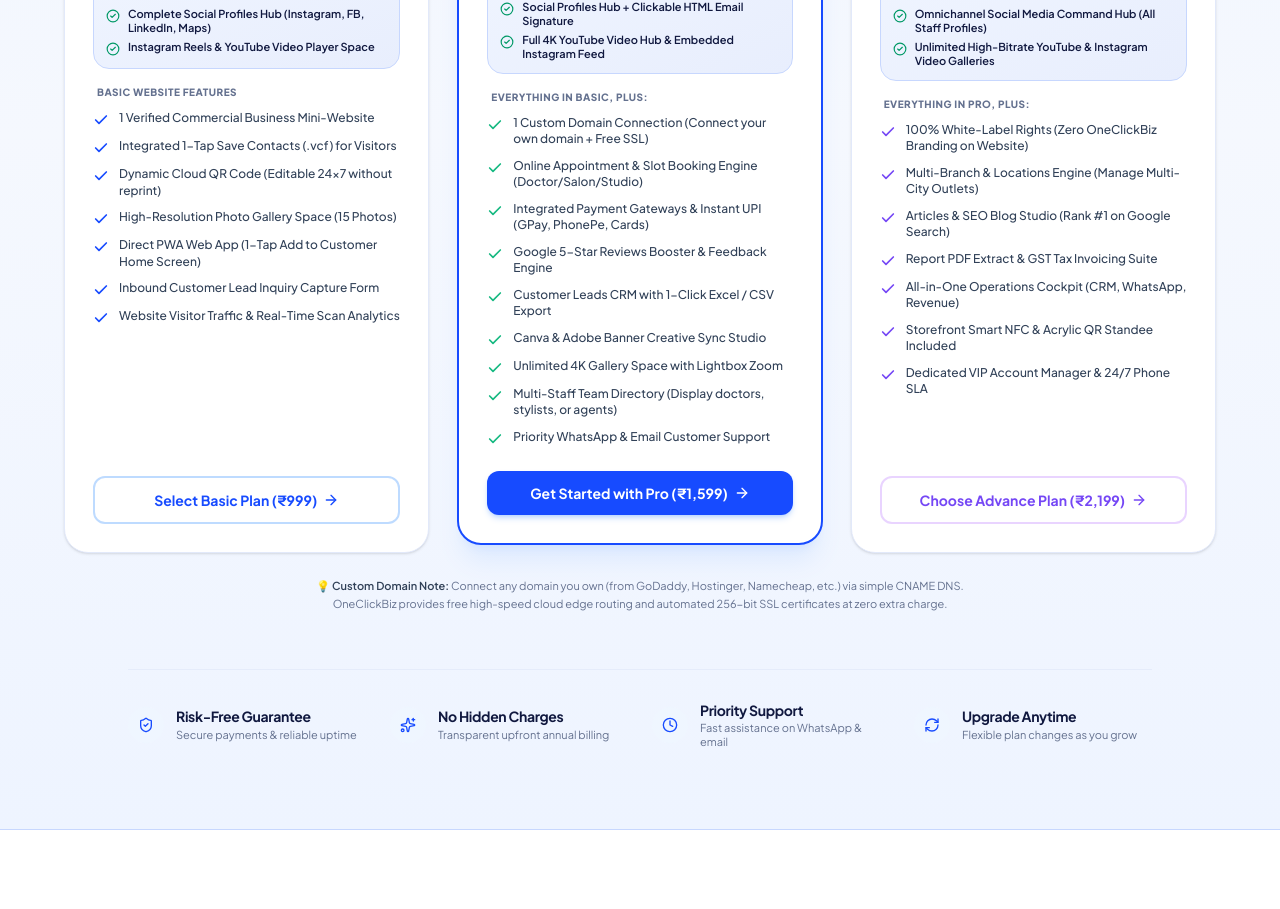
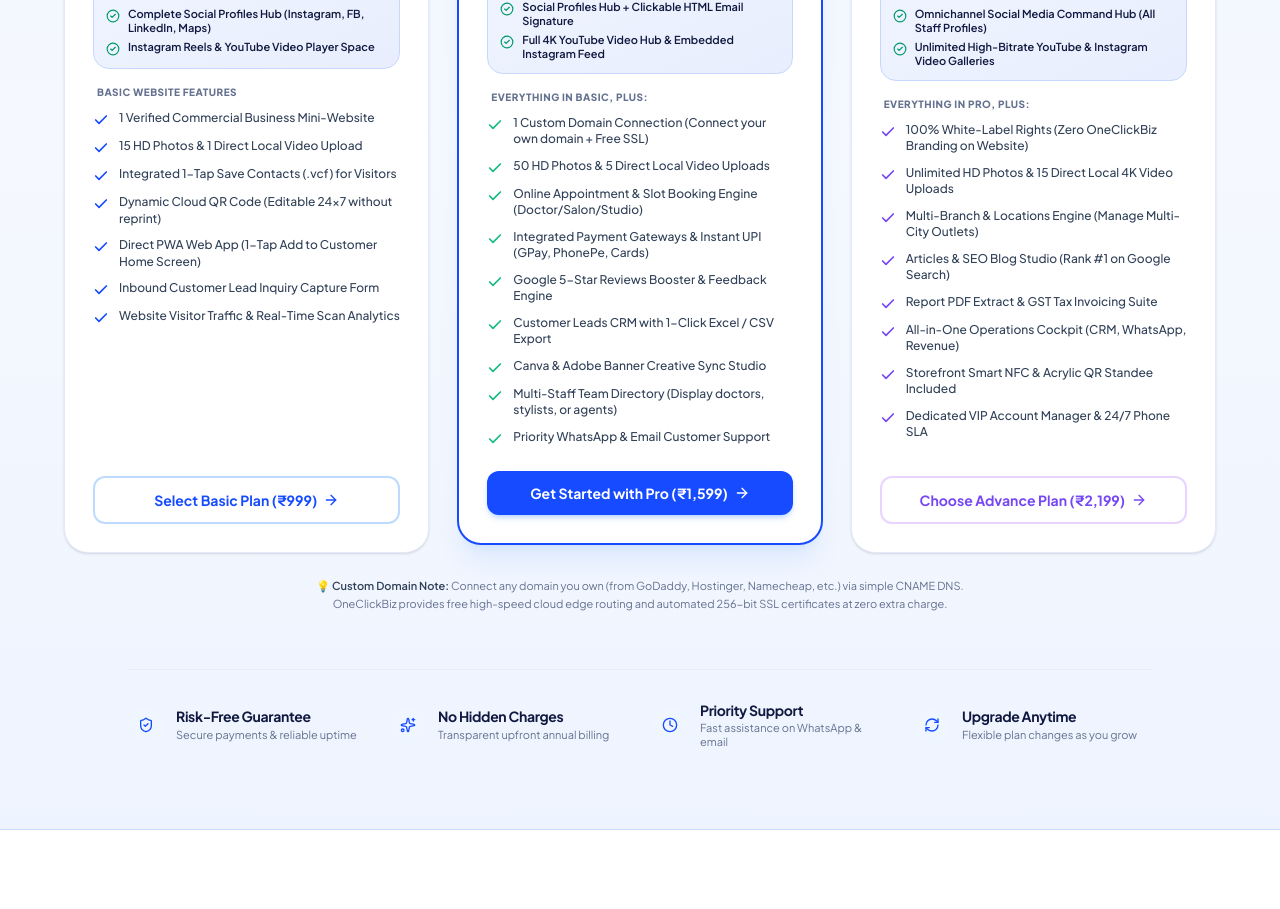
Before and after one commit to merlinflowtechnologies/oneclickbiz, a Next.js app: page / in a window 1280 px wide. Shown: the part 7020-7929 px from the top of the page. Built offline with nearby package versions, Linux system fonts and the light colour scheme.

Commit message:
feat(pricing): add direct local video upload and photo gallery quotas across Basic, Pro, and Advance

```diff
--- a/src/components/landing/PricingSection.tsx
+++ b/src/components/landing/PricingSection.tsx
@@ -57,9 +57,9 @@ export default function PricingSection() {
       ],
       planFeatures: [
         '1 Verified Commercial Business Mini-Website',
+        '15 HD Photos & 1 Direct Local Video Upload',
         'Integrated 1-Tap Save Contacts (.vcf) for Visitors',
         'Dynamic Cloud QR Code (Editable 24x7 without reprint)',
-        'High-Resolution Photo Gallery Space (15 Photos)',
         'Direct PWA Web App (1-Tap Add to Customer Home Screen)',
         'Inbound Customer Lead Inquiry Capture Form',
         'Website Visitor Traffic & Real-Time Scan Analytics',
@@ -87,12 +87,12 @@ export default function PricingSection() {
       ],
       planFeatures: [
         '1 Custom Domain Connection (Connect your own domain + Free SSL)',
+        '50 HD Photos & 5 Direct Local Video Uploads',
         'Online Appointment & Slot Booking Engine (Doctor/Salon/Studio)',
         'Integrated Payment Gateways & Instant UPI (GPay, PhonePe, Cards)',
         'Google 5-Star Reviews Booster & Feedback Engine',
         'Customer Leads CRM with 1-Click Excel / CSV Export',
         'Canva & Adobe Banner Creative Sync Studio',
-        'Unlimited 4K Gallery Space with Lightbox Zoom',
         'Multi-Staff Team Directory (Display doctors, stylists, or agents)',
         'Priority WhatsApp & Email Customer Support',
       ],
@@ -118,6 +118,7 @@ export default function PricingSection() {
       ],
       planFeatures: [
         '100% White-Label Rights (Zero OneClickBiz Branding on Website)',
+        'Unlimited HD Photos & 15 Direct Local 4K Video Uploads',
         'Multi-Branch & Locations Engine (Manage Multi-City Outlets)',
         'Articles & SEO Blog Studio (Rank #1 on Google Search)',
         'Report PDF Extract & GST Tax Invoicing Suite',
--- a/src/lib/plan-guards.ts
+++ b/src/lib/plan-guards.ts
@@ -27,8 +27,8 @@ export const PLAN_LIMITS: Record<PlanTierType, PlanLimits> = {
     maxCards: 1,
     maxCustomDomains: 0,
     maxVideos: 3,
-    maxDirectVideoUploads: 0,
-    maxPortfolioItems: 5,
+    maxDirectVideoUploads: 1,
+    maxPortfolioItems: 15,
     canAccessStore: false,
     canAccessBookings: false,
     canAccessBrochures: false,
@@ -45,8 +45,8 @@ export const PLAN_LIMITS: Record<PlanTierType, PlanLimits> = {
     maxCards: 3,
     maxCustomDomains: 1,
     maxVideos: 10,
-    maxDirectVideoUploads: 3,
-    maxPortfolioItems: 25,
+    maxDirectVideoUploads: 5,
+    maxPortfolioItems: 50,
     canAccessStore: true,
     canAccessBookings: true,
     canAccessBrochures: true,
@@ -63,8 +63,8 @@ export const PLAN_LIMITS: Record<PlanTierType, PlanLimits> = {
     maxCards: 5,
     maxCustomDomains: 5,
     maxVideos: 999,
-    maxDirectVideoUploads: 25,
-    maxPortfolioItems: 50,
+    maxDirectVideoUploads: 15,
+    maxPortfolioItems: 999,
     canAccessStore: true,
     canAccessBookings: true,
     canAccessBrochures: true,
```
